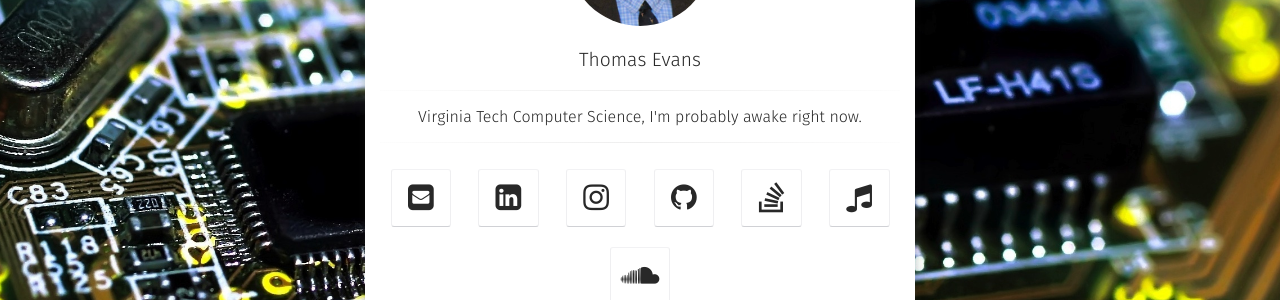
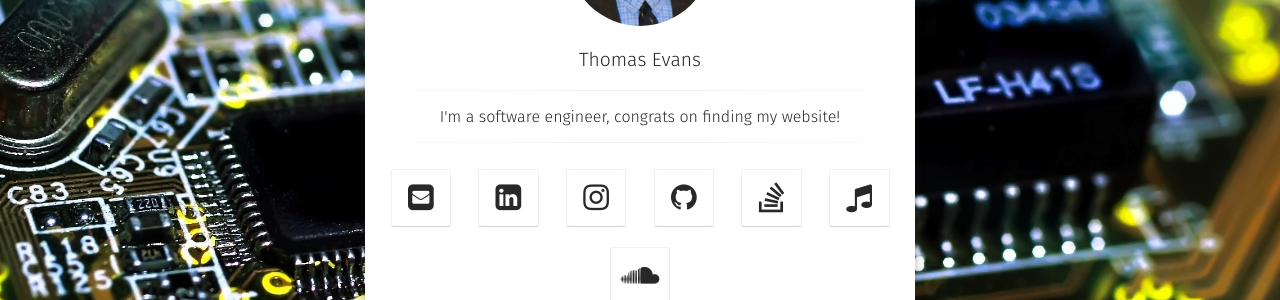
Before and after one commit to tsevans/tsevans.github.io, a Jekyll site: the page built from index.html, in a window 1280 px wide. Shown: the part 311-611 px from the top of the page. Built offline with Jekyll 4.4.1, drawn with Linux system fonts in a browser that asks for light colours; some web fonts are replaced.

```diff
--- a/_config.yml
+++ b/_config.yml
@@ -1,7 +1,7 @@
 # Site
 title:              Thomas Evans
-bio:                "Virginia Tech Computer Science, I'm probably awake right now."
-description:        "Virginia Tech Computer Science, I'm probably awake right now."
+bio:                "I'm a software engineer, congrats on finding my website!"
+description:        "I'm a software engineer, congrats on finding my website!"
 reading_time:       true
 words_per_minute:   200
 logo:               'assets/img/logo.png'
@@ -36,7 +36,6 @@ disqus_shortname:   tsevans
   #verify:
   #ad-client:
   #ad-slot:
-#bing-verify:
 email: evans96.ts@gmail.com
 #twitter:            username
 #facebook:           username
@@ -46,17 +45,11 @@ linkedin:           tsevanscs
 #xing:              username
 instagram:          ts_evans
 lastfm:             tsevans96
-#tumblr:            username
-#medium:            '@username'
-#pinterest:         username
-#foursquare:        username
 #steam:              username
 #dribbble:          username
 #youtube:           username
 #youtube-channel:   channel
 soundcloud:         user-362712901
-#weibo:             username
-#flickr:            username
 #codepen:           username
 #keybase:           username
 #xmpp:              username@server.com
```
Also changed, not shown: projects/index.md (deleted, +0 -6 lines).
